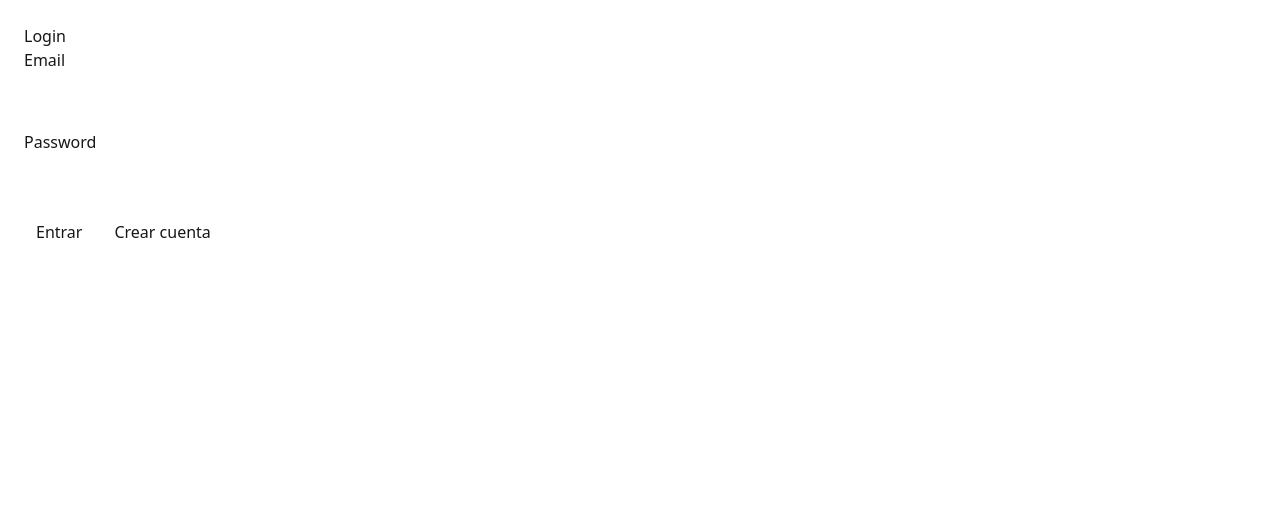
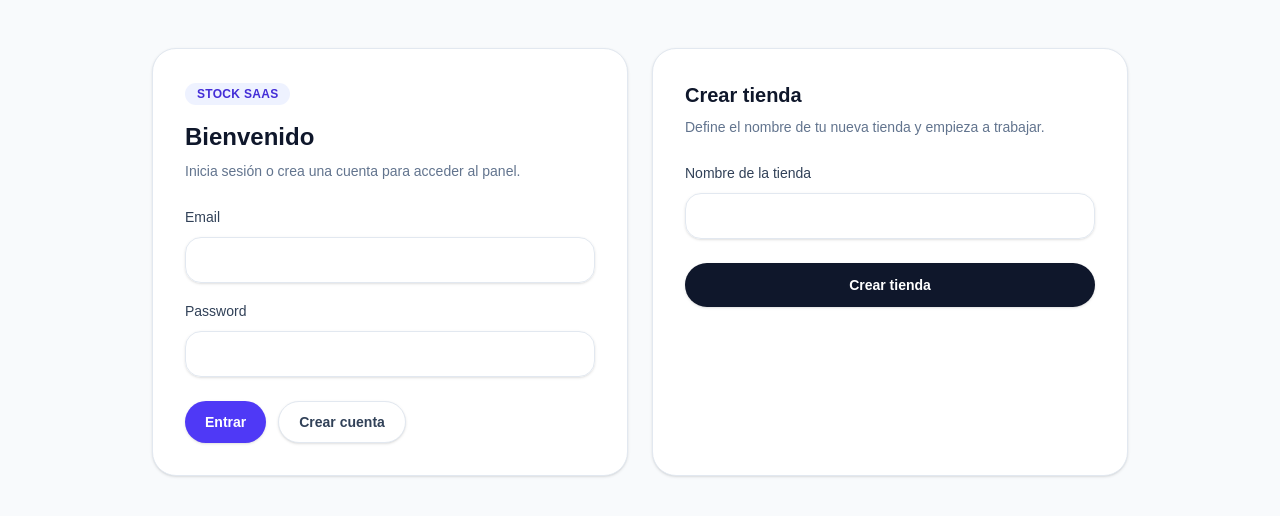
Before and after one commit to JoseFleta/jsf-store, a Next.js app: page /view/login in a window 1280 px wide. Shown: the top 516 px of the page. Built offline with nearby package versions, Linux system fonts and the light colour scheme; no server answers.

Commit message:
change login and create store page

```diff
--- a/app/new-store/page.tsx
+++ /dev/null
@@ -1,59 +0,0 @@
-"use client";
-
-import { useState } from "react";
-import { supabaseBrowser } from "../../lib/supabaseBrowser";
-import { useRouter } from "next/navigation";
-
-export default function NewStorePage() {
-  const supabase = supabaseBrowser();
-  const router = useRouter();
-  const [name, setName] = useState("");
-  const [msg, setMsg] = useState("");
-
-  const create = async () => {
-  setMsg("");
-
-  const { data: sessionRes } = await supabase.auth.getSession();
-  const token = sessionRes.session?.access_token;
-  if (!token) {
-    router.push("/login");
-    return;
-  }
-
-  if (!name.trim()) return setMsg("Pon un nombre.");
-
-  const res = await fetch("/api/stores/create", {
-    method: "POST",
-    headers: {
-      "Content-Type": "application/json",
-      Authorization: `Bearer ${token}`,
-    },
-    body: JSON.stringify({ name }),
-  });
-
-  const json = await res.json();
-  if (!res.ok) return setMsg(json.error || "Error creando tienda");
-
-  router.push("/dashboard");
-};
-
-
-  return (
-    <main style={{ padding: 24, fontFamily: "system-ui", maxWidth: 520 }}>
-      <h1>Nueva tienda</h1>
-
-      <label>Nombre</label>
-      <input
-        style={{ width: "100%", padding: 10, margin: "6px 0 12px" }}
-        value={name}
-        onChange={(e) => setName(e.target.value)}
-      />
-
-      <button onClick={create} style={{ padding: "10px 14px" }}>
-        Crear
-      </button>
-
-      {msg && <p style={{ marginTop: 12 }}>{msg}</p>}
-    </main>
-  );
-}
--- a/app/page.tsx
+++ b/app/page.tsx
@@ -11,8 +11,8 @@ export default function Home() {
   useEffect(() => {
     (async () => {
       const { data } = await supabase.auth.getUser();
-      if (!data.user) router.push("/login");
-      else router.push("/dashboard");
+      if (!data.user) router.push("/view/login");
+      else router.push("/view/dashboard");
     })();
   }, [router, supabase]);
 
--- a/app/setup/page.tsx
+++ b/app/setup/page.tsx
@@ -41,7 +41,7 @@ export default function SetupPage() {
     setMsg("");
     const { data: userRes } = await supabase.auth.getUser();
     const user = userRes.user;
-    if (!user) return router.push("/login");
+    if (!user) return router.push("/view/login");
     if (!selectedStoreId) return setMsg("Selecciona una tienda.");
 
     const { error } = await supabase.from("store_memberships").insert({
@@ -52,7 +52,7 @@ export default function SetupPage() {
 
     if (error) return setMsg(error.message);
 
-    router.push("/dashboard");
+    router.push("/view/dashboard");
   };
 
   return (
--- a/app/view/dashboard/layout.tsx
+++ b/app/view/dashboard/layout.tsx
@@ -14,7 +14,7 @@ export default function DashboardLayout({
 
   const handleLogout = async () => {
     await supabase.auth.signOut();
-    router.push("/login");
+    router.push("/view/login");
   };
 
   return (
@@ -26,25 +26,25 @@ export default function DashboardLayout({
               Stock SaaS
             </span>
             <Link
-              href="/dashboard/products"
+              href="/view/dashboard/products"
               className="rounded-full px-3 py-1 transition hover:bg-indigo-50 hover:text-indigo-700"
             >
               Productos
             </Link>
             <Link
-              href="/dashboard/purchases"
+              href="/view/dashboard/purchases"
               className="rounded-full px-3 py-1 transition hover:bg-indigo-50 hover:text-indigo-700"
             >
               Compras
             </Link>
             <Link
-              href="/dashboard/sales"
+              href="/view/dashboard/sales"
               className="rounded-full px-3 py-1 transition hover:bg-indigo-50 hover:text-indigo-700"
             >
               Ventas
             </Link>
             <Link
-              href="/dashboard/stock"
+              href="/view/dashboard/stock"
               className="rounded-full px-3 py-1 transition hover:bg-indigo-50 hover:text-indigo-700"
             >
               Stock
--- a/app/view/dashboard/page.tsx
+++ b/app/view/dashboard/page.tsx
@@ -1,5 +1,5 @@
 import { redirect } from "next/navigation";
 
 export default function DashboardPage() {
-  redirect("/dashboard/products");
+  redirect("/view/dashboard/products");
 }
--- a/app/view/login/page.tsx
+++ b/app/view/login/page.tsx
@@ -11,6 +11,8 @@ export default function LoginPage() {
   const [email, setEmail] = useState("");
   const [password, setPassword] = useState("");
   const [msg, setMsg] = useState<string>("");
+  const [storeName, setStoreName] = useState("");
+  const [storeMsg, setStoreMsg] = useState<string>("");
 
   const signUp = async () => {
     setMsg("");
@@ -23,38 +25,115 @@ export default function LoginPage() {
     setMsg("");
     const { error } = await supabase.auth.signInWithPassword({ email, password });
     if (error) return setMsg(error.message);
-    router.push("/");
+    router.push("/view/dashboard");
+  };
+
+  const createStore = async () => {
+    setStoreMsg("");
+
+    const { data: sessionRes } = await supabase.auth.getSession();
+    const token = sessionRes.session?.access_token;
+    if (!token) {
+      setStoreMsg("Inicia sesión para crear una tienda.");
+      return;
+    }
+
+    if (!storeName.trim()) return setStoreMsg("Pon un nombre.");
+
+    const res = await fetch("/api/stores/create", {
+      method: "POST",
+      headers: {
+        "Content-Type": "application/json",
+        Authorization: `Bearer ${token}`,
+      },
+      body: JSON.stringify({ name: storeName }),
+    });
+
+    const json = await res.json();
+    if (!res.ok) return setStoreMsg(json.error || "Error creando tienda");
+
+    router.push("/view/dashboard");
   };
 
   return (
-    <main style={{ padding: 24, fontFamily: "system-ui", maxWidth: 420 }}>
-      <h1>Login</h1>
+    <main className="min-h-screen bg-slate-50 text-slate-900">
+      <div className="mx-auto flex max-w-5xl flex-col gap-6 px-6 py-12 lg:flex-row">
+        <section className="flex-1 rounded-3xl border border-slate-200 bg-white p-8 shadow-sm">
+          <span className="rounded-full bg-indigo-50 px-3 py-1 text-xs font-semibold uppercase tracking-wide text-indigo-700">
+            Stock SaaS
+          </span>
+          <h1 className="mt-4 text-2xl font-semibold text-slate-900">Bienvenido</h1>
+          <p className="mt-2 text-sm text-slate-500">
+            Inicia sesión o crea una cuenta para acceder al panel.
+          </p>
 
-      <label>Email</label>
+          <div className="mt-6 space-y-4">
+            <div>
+              <label className="text-sm font-medium text-slate-700">Email</label>
               <input
-        style={{ width: "100%", padding: 8, margin: "6px 0 12px" }}
+                className="mt-2 w-full rounded-2xl border border-slate-200 px-4 py-3 text-sm shadow-sm focus:border-indigo-400 focus:outline-none focus:ring-2 focus:ring-indigo-100"
                 value={email}
                 onChange={(e) => setEmail(e.target.value)}
               />
+            </div>
 
-      <label>Password</label>
+            <div>
+              <label className="text-sm font-medium text-slate-700">Password</label>
               <input
                 type="password"
-        style={{ width: "100%", padding: 8, margin: "6px 0 12px" }}
+                className="mt-2 w-full rounded-2xl border border-slate-200 px-4 py-3 text-sm shadow-sm focus:border-indigo-400 focus:outline-none focus:ring-2 focus:ring-indigo-100"
                 value={password}
                 onChange={(e) => setPassword(e.target.value)}
               />
+            </div>
+          </div>
 
-      <div style={{ display: "flex", gap: 8 }}>
-        <button onClick={signIn} style={{ padding: "8px 12px" }}>
+          <div className="mt-6 flex flex-wrap gap-3">
+            <button
+              onClick={signIn}
+              className="rounded-full bg-indigo-600 px-5 py-2.5 text-sm font-semibold text-white shadow-sm transition hover:bg-indigo-700"
+              type="button"
+            >
               Entrar
             </button>
-        <button onClick={signUp} style={{ padding: "8px 12px" }}>
+            <button
+              onClick={signUp}
+              className="rounded-full border border-slate-200 bg-white px-5 py-2.5 text-sm font-semibold text-slate-700 shadow-sm transition hover:border-indigo-200 hover:text-indigo-700"
+              type="button"
+            >
               Crear cuenta
             </button>
           </div>
 
-      {msg && <p style={{ marginTop: 12 }}>{msg}</p>}
+          {msg && <p className="mt-4 text-sm text-slate-600">{msg}</p>}
+        </section>
+
+        <section className="flex-1 rounded-3xl border border-slate-200 bg-white p-8 shadow-sm">
+          <h2 className="text-xl font-semibold text-slate-900">Crear tienda</h2>
+          <p className="mt-2 text-sm text-slate-500">
+            Define el nombre de tu nueva tienda y empieza a trabajar.
+          </p>
+
+          <div className="mt-6">
+            <label className="text-sm font-medium text-slate-700">Nombre de la tienda</label>
+            <input
+              className="mt-2 w-full rounded-2xl border border-slate-200 px-4 py-3 text-sm shadow-sm focus:border-indigo-400 focus:outline-none focus:ring-2 focus:ring-indigo-100"
+              value={storeName}
+              onChange={(e) => setStoreName(e.target.value)}
+            />
+          </div>
+
+          <button
+            onClick={createStore}
+            className="mt-6 w-full rounded-full bg-slate-900 px-5 py-3 text-sm font-semibold text-white shadow-sm transition hover:bg-slate-800"
+            type="button"
+          >
+            Crear tienda
+          </button>
+
+          {storeMsg && <p className="mt-4 text-sm text-slate-600">{storeMsg}</p>}
+        </section>
+      </div>
     </main>
   );
 }
```
Lines whose indentation alone changed are shown as unchanged.
